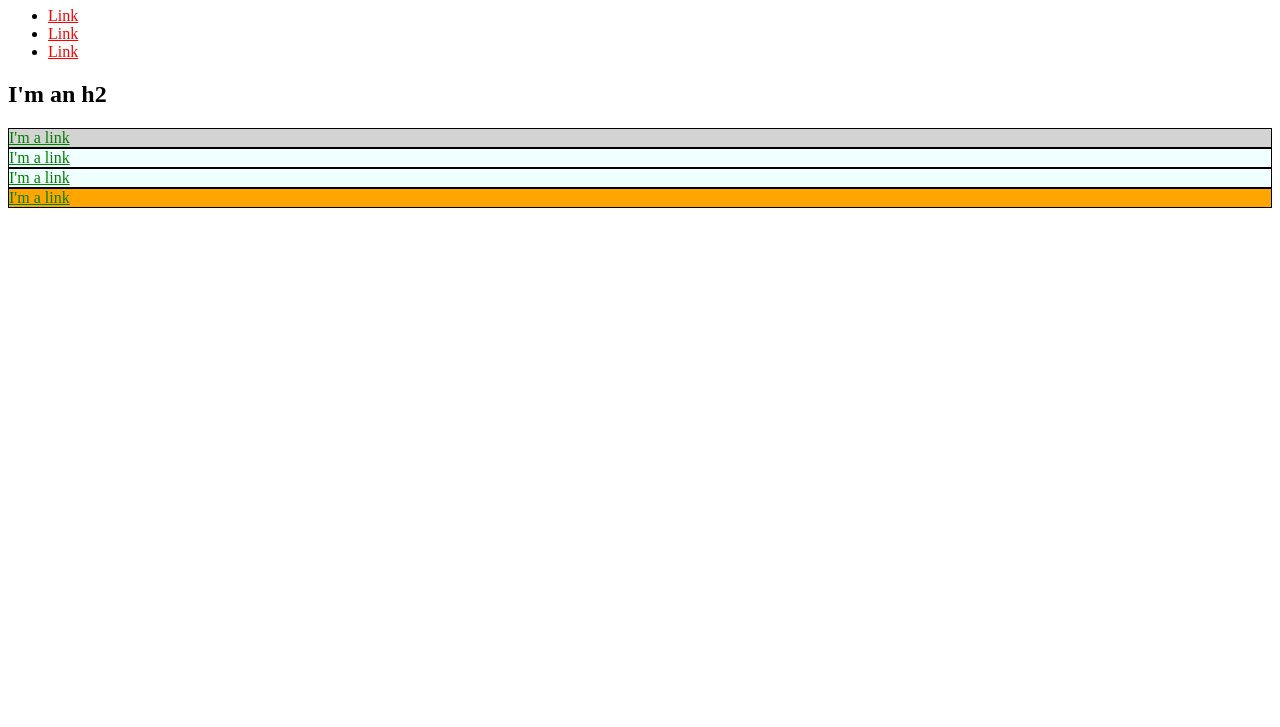
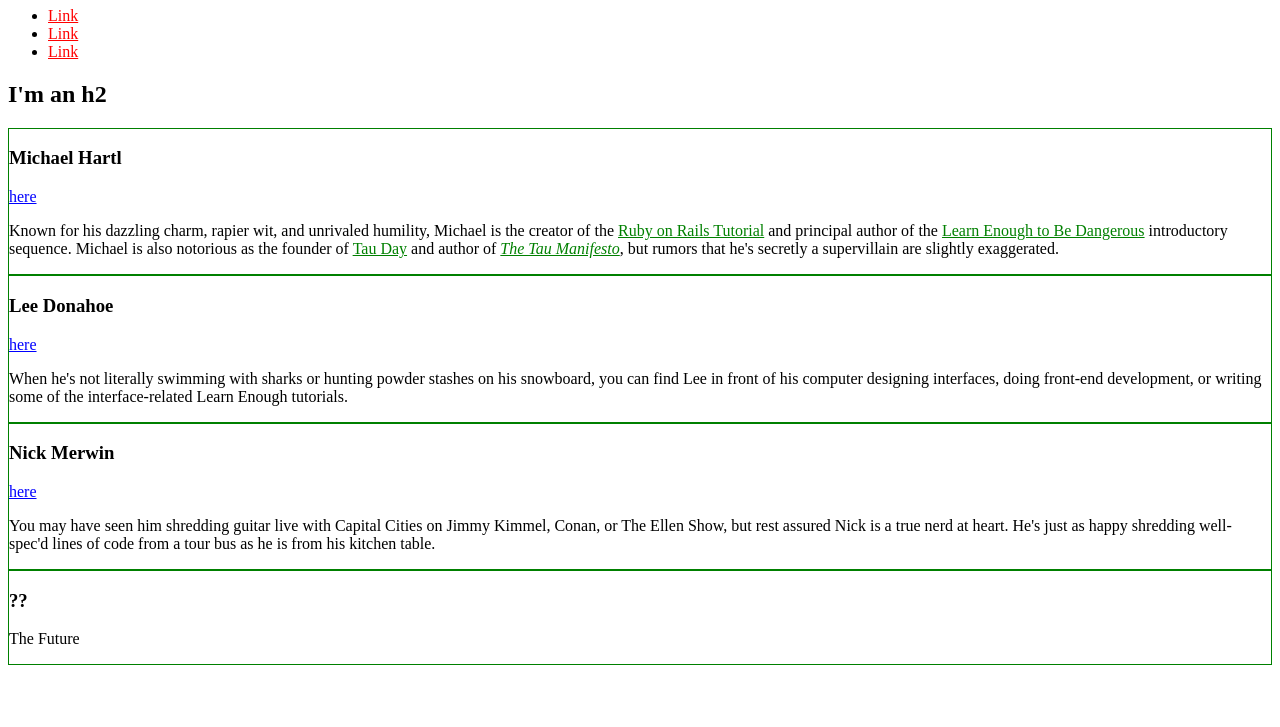
Before and after one commit to thetrancecoder/thetrancecoder.github.io, a plain HTML site: page index.html in a window 1280 px wide. Shown: the part 73-800 px from the top of the page. Drawn offline with Linux system fonts and the light colour scheme.

Commit message:
Add content, and organized styles by category from Chapter 6

```diff
--- a/index.html
+++ b/index.html
@@ -4,28 +4,30 @@
     <title>Test Page: Don't Panic</title>
     <meta charset="utf-8">
     <style>
+      /* GLOBAL STYLES */
       a {
-        color:red;
+        color: red;
       }
-      #box4 {
-        background-color: orange;
+
+     /* SOCIAL STYLES */
+     .social-link {
+        color: blue;
       }
+
+      /* BIO STYLES */
       .bio-box {
         border: 1px solid black;
       }
-      .bio-box a {
+      .bio-copy a {
         color: green;
       }
-      #exec-bio {
-        background-color: lightgray;
-      }
-      .second-class {
-        background-color: azure;
-      }
+      div.bio-box {
+      border: 1px solid green;
+     }
     </style>
   </head>
   <body>
-    <h1>I'm an h1</h1>
+    <h1 class="social-link">I'm an h1</h1>
     <ul>
       <li>
         <a href="https://example.com/">Link</a>
@@ -38,17 +40,54 @@
       </li>
     </ul>
     <h2>I'm an h2</h2>
-    <div id="exec-bio" class="bio-box second-class">
-      <a href="https://example.com/">I'm a link</a>
+    <div class="bio-box">
+      <h3>Michael Hartl</h3>
+      <a href="https://twitter.com/mhartl" class="social-link">here</a>
+        <div class="bio-copy">
+        <p>
+          Known for his dazzling charm, rapier wit, and unrivaled humility,
+          Michael is the creator of the
+          <a href="https://www.railstutorial.org/">Ruby on Rails
+          Tutorial</a> and principal author of the
+          <a href="https://learnenough.com/">
+          Learn Enough to Be Dangerous</a> introductory sequence. Michael
+          is also notorious as the founder of
+          <a href="http://tauday.com/">Tau Day</a> and author of
+          <a href="http://tauday.com/tau-manifesto"><em>The Tau
+          Manifesto</em></a>, but rumors that he's secretly a supervillain
+          are slightly exaggerated.
+        </p>
+      </div>
     </div>
-    <div class="bio-box second-class">
-      <a href="https://example.com/">I'm a link</a>
+    <div class="bio-box">
+      <h3>Lee Donahoe</h3>
+      <a href="https://twitter.com/leedonahoe" class="social-link">here</a>
+        <div class="bio-copy">
+        <p>
+          When he's not literally swimming with sharks or hunting powder stashes on
+          his snowboard, you can find Lee in front of his computer designing
+          interfaces, doing front-end development, or writing some of the
+          interface-related Learn Enough tutorials.
+        </p>
+      </div>
     </div>
-    <div class="bio-box second-class">
-      <a href="https://example.com/">I'm a link</a>
+    <div class="bio-box">
+      <h3>Nick Merwin</h3>
+      <a href="https://twitter.com/nickmerwin" class="social-link">here</a>
+        <div class="bio-copy">
+        <p>
+          You may have seen him shredding guitar live with Capital Cities on Jimmy
+          Kimmel, Conan, or The Ellen Show, but rest assured Nick is a true nerd at
+          heart. He's just as happy shredding well-spec'd lines of code from a tour
+          bus as he is from his kitchen table.
+        </p>
+      </div>
     </div>
-    <div id="box4" class="bio-box second-class">
-      <a href="https://example.com/">I'm a link</a>
+    <div class="bio-box">
+      <h3>??</h3>
+      <p>
+        The Future
+      </p>
     </div>
   </body>
 </html>
```
